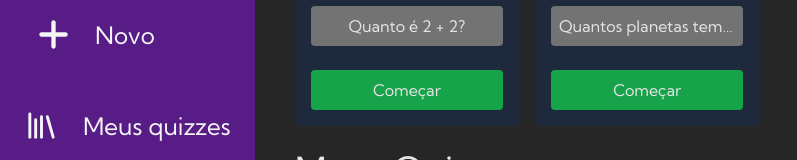
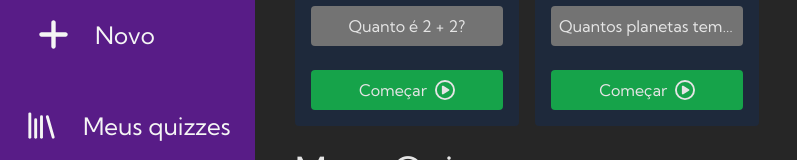
Before and after one commit to gustavo-atanazio/Studier, a React (Vite) app: page / in a window 1280 px wide. Shown: the part 178-338 px from the top of the page, without its empty margins (0-797 px from the left). Built offline with nearby package versions, Linux system fonts and the light colour scheme.

Commit message:
Ajustes visuais

```diff
--- a/src/components/Card/index.tsx
+++ b/src/components/Card/index.tsx
@@ -1,3 +1,4 @@
+import { FaRegCirclePlay } from 'react-icons/fa6';
 import IQuiz from 'types/IQuiz';
 
 function Card({ name, questions, id }: IQuiz) {
@@ -5,14 +6,20 @@ function Card({ name, questions, id }: IQuiz) {
         <div className='bg-slate-800 flex flex-col p-4 rounded gap-6 w-full'>
             <div>
                 <h4 className='text-2xl overflow-hidden text-ellipsis'>{name}</h4>
-                <p>{questions.length} pergunta</p>
+                <p>{questions.length} pergunta{questions.length > 1 ? 's' : ''}</p>
             </div>
 
             <span className='p-2 text-center rounded bg-neutral-500 text-nowrap overflow-hidden text-ellipsis'>
                 {questions[0].title}
             </span>
 
-            <button className='bg-green-600 p-2 rounded' type="button">Começar</button>
+            <button
+                className='flex gap-2 justify-center items-center bg-green-600 p-2 rounded'
+                type='button'
+            >
+                Começar
+                <FaRegCirclePlay size={20}/>
+            </button>
         </div>
     );
 }
--- a/src/components/Form/FormCard/index.tsx
+++ b/src/components/Form/FormCard/index.tsx
@@ -10,7 +10,7 @@ function FormCard({ title, options, response, onTitleChange, onOptionChange, onR
     return (
         <div className='flex flex-col gap-4 p-2 bg-neutral-500 rounded text-neutral-900'>
             <input
-                className='w-full outline-0'
+                className='w-full outline-0 py-1 px-2 rounded-sm'
                 type='text'
                 placeholder='Título'
                 value={title}
@@ -20,7 +20,7 @@ function FormCard({ title, options, response, onTitleChange, onOptionChange, onR
             <div className='flex flex-col gap-2'>
                 {options.map((option, index) => (
                     <input
-                        className='w-full outline-0'
+                        className='w-full outline-0 py-1 px-2 rounded-sm'
                         type='text'
                         placeholder={`Opção ${index + 1}`}
                         value={option}
@@ -31,7 +31,7 @@ function FormCard({ title, options, response, onTitleChange, onOptionChange, onR
             </div>
 
             <input
-                className='w-full outline-0'
+                className='w-full outline-0 py-1 px-2 rounded-sm'
                 type='text'
                 placeholder='Resposta'
                 value={response}
```
